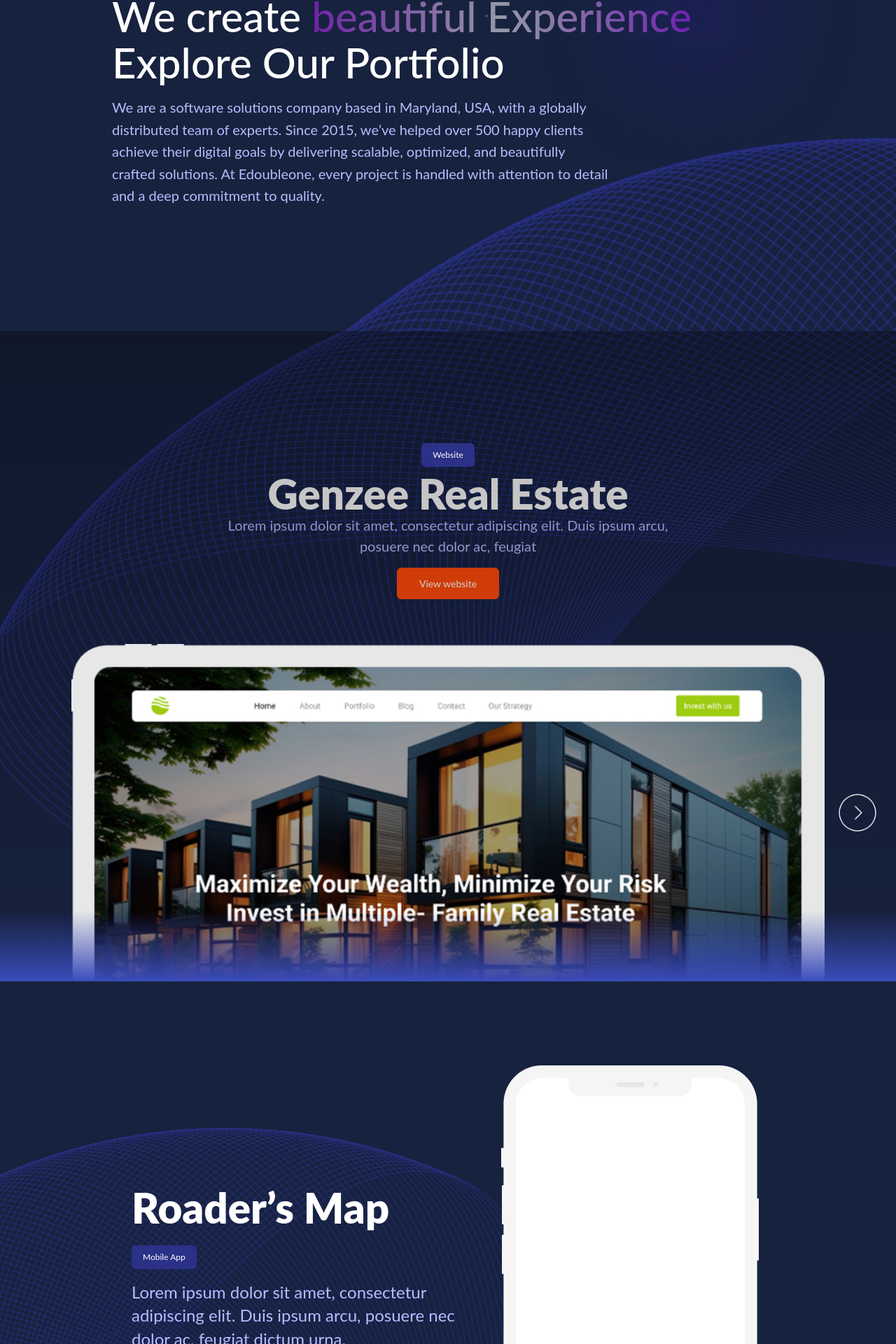
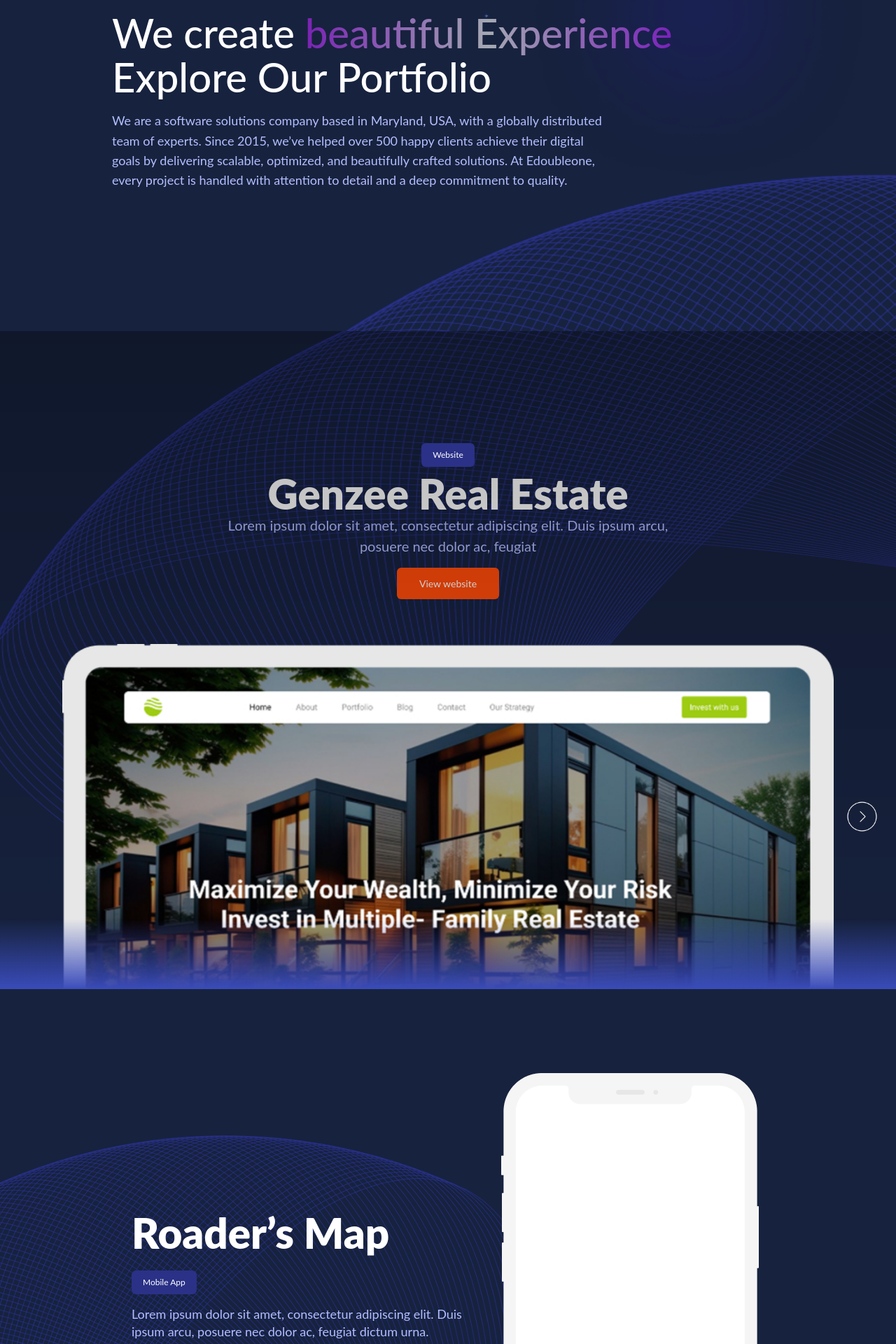
Before and after one commit to qutesly/E-DOUBLEONE-INC, a React (Create React App) app: page / in a window 1280 px wide. Shown: the part 292-2212 px from the top of the page at 70% size. Built offline with nearby package versions, Linux system fonts and the light colour scheme.

Commit message:
first commit

```diff
--- a/src/components/Home/ContactUs.jsx
+++ b/src/components/Home/ContactUs.jsx
@@ -3,8 +3,8 @@
 
 const ContactUs = () => {
   return (
-    <div className="w-full relative flex items-center justify-center px-4 sm:px-6 md:px-10 py-10 overflow-hidden"> {/* ✅ Added padding and removed overflow issues */}
-  <div className="w-full max-w-[950px] bg-gradient-to-tl from-black to-white rounded-2xl p-[1px] mt-20 lg:mt-[20rem]">
+    <div className="w-full border relative flex items-center justify-center px-4 sm:px-6 md:px-10 py-10 overflow-hidden"> {/* ✅ Added padding and removed overflow issues */}
+  <div className="w-full max-w-[950px] bg-gradient-to-tl from-black to-white rounded-2xl p-[1px] mt-20 lg:mt-[10rem]">
     <div className="flex flex-col lg:flex-row items-start justify-between py-10 px-6 sm:px-10 bg-[#283082] rounded-2xl text-white">
 
       {/* Left Contact Info Section */}
--- a/src/components/Home/Custom-button.jsx
+++ b/src/components/Home/Custom-button.jsx
@@ -14,7 +14,7 @@
     <>
       <button
         onClick={handleClick}
-        className={`${className} min-w-[40px] bg-[#FF4B0A] px-8 py-3 text-white text-[10px] md:text-[14px] rounded-md flex items-center justify-center opacity-100 hover:opacity-30 transition-opacity `}
+        className={`${className} min-w-[40px] bg-[#FF4B0A] px-8 py-3 text-white text-[10px] md:text-[14px] rounded-md flex items-center justify-center  hover:bg-[#ff4c1fb4] cursor-pointer transition-opacity `}
       >
         {title}
       </button>
--- a/src/components/Home/Hero.component.jsx
+++ b/src/components/Home/Hero.component.jsx
@@ -11,7 +11,7 @@
   return (
     <div className="w-full h-full md:h-[80vh]">
       <div className="relative h-full px-10 md:px-40  flex  flex-col text-white">
-        <div className="w-[640.03px] lg:w-[2000.98px] h-[1000.98px] xl:flex absolute bottom-[0] right-[0] z-[-10]">
+        <div className="w-[640.03px] lg:w-[2000px] h-[810px] xl:flex absolute bottom-[0] right-[0] z-[-10]">
           <img
             data-aos="zoom-in-down"
             className="w-full h-full "
@@ -24,22 +24,23 @@
         </div>
         <div className="w-full h-full mb-5 z-10 flex items-start justify-center flex-col">
           <h1
-            className="text-[24px] md:text-[60px] font-[500]  leading-[110%] "
+            className="text-[24px] md:text-[58px] font-[500]  leading-[110%] "
             data-aos="slide-right"
           >
             We create{" "}
             <span
-              className="animate-pulse text-[24px]  md:text-[60px] bg-gradient-to-r from-[#B923FF] via-[#fff] to-[#B923FF] bg-clip-text text-transparent font-[500]"
+              className="animate-pulse text-[24px]  md:text-[58px] bg-gradient-to-r from-[#B923FF] via-[#fff] to-[#B923FF] bg-clip-text text-transparent font-[500]"
+              data-aos="slide-left"
             >
               beautiful Experience
             </span>{" "}
           </h1>
 
-            <h1 className="text-[18px] md:text-[60px] leading-[110%] font-[500] mb-4" data-aos="slide-right" >
+            <h1 className="text-[18px] md:text-[58px] leading-[110%] font-[500] mb-4" data-aos="slide-right" >
             Explore Our Portfolio
           </h1>
 
-          <p className="w-full text-[12px] text-[#B4BEFF] md:text-[20px] font-[400] leading-[157%] lg:w-[709px] mb-4 md:mb-0" data-aos="fade-up">
+          <p className="w-full text-[12px] text-[#B4BEFF] md:text-[18px] font-[400] leading-[157%] lg:w-[709px] mb-4 md:mb-0" data-aos="fade-up">
             We are a software solutions company based in Maryland, USA, with a
             globally distributed team of experts. Since 2015, we’ve helped over
             500 happy clients achieve their digital goals by delivering
--- a/src/components/Home/Section1.component.jsx
+++ b/src/components/Home/Section1.component.jsx
@@ -91,7 +91,7 @@
             current === 0
               ? "opacity-0 cursor-not-allowed"
               : "cursor-pointer hover:opacity-80"
-          } w-[30px] md:w-[64px]`}
+          } w-[30px] md:w-[50px]`}
         >
           <img
             className="cursor-pointer w-full"
@@ -102,7 +102,7 @@
 
         {/* Image container with Union bg */}
         <div className="w-full md:w-[1114px] relative flex items-center justify-center">
-          <div className="w-[330px] md:w-full h-[300px] md:h-full">
+          <div className="w-[450px] md:w-full h-[250px] md:h-full">
             <img
             className="w-full h-full object-fill "
             src="./images/Union.png"
@@ -111,7 +111,7 @@
           />
           </div>
 
-          <div className="absolute w-[100%] h-[280px] md:h-full top-1/2 left-1/2 aspect-[1/1] transform -translate-x-1/2 -translate-y-1/2 flex items-center justify-center px-4 md:px-8 pt-2 md:pt-8 overflow-hidden">
+          <div className="absolute w-[100%] h-[210px] md:h-full top-1/2 left-1/2 aspect-[1/1] transform -translate-x-1/2 -translate-y-1/2 flex items-center justify-center px-4 md:px-8 pt-2 md:pt-8 overflow-hidden">
             <img
               key={current}
               className="w-full h-full object-fill rounded-lg "
@@ -130,7 +130,7 @@
             current === photos.length - 1
               ? "opacity-0 cursor-not-allowed"
               : "cursor-pointer hover:opacity-80"
-          } w-[30px] md:w-[64px] `}
+          } w-[30px] md:w-[50px] `}
         >
           <img
             className="cursor-pointer w-full"
--- a/src/components/Home/Section2.component.jsx
+++ b/src/components/Home/Section2.component.jsx
@@ -46,7 +46,7 @@
             </button>
 
             {/* Description */}
-            <p className="text-[12px] sm:text-[18px] text-[#B4BEFF] lg:text-[24px] mb-4 leading-[1.4] break-words">
+            <p className="text-[12px]  text-[#B4BEFF] md:text-[18px] mb-4 leading-[1.4] break-words">
               Lorem ipsum dolor sit amet, consectetur adipiscing elit. Duis
               ipsum arcu, posuere nec dolor ac, feugiat dictum urna.
             </p>
--- a/src/components/Home/Section3.component.jsx
+++ b/src/components/Home/Section3.component.jsx
@@ -18,8 +18,8 @@
     />
   </div>
 
-  <div className="flex flex-col text-white mt-[3rem] md:mt-[10rem] px-6 sm:px-10 md:px-20 lg:px-40 mb-5 z-50">
-    <h1 className="text-[20px] lg:text-[60px] font-[900] text-start leading-[36px] md:leading-[75px] mt-8 mb-4 w-full max-w-[606px]">
+  <div className="flex flex-col text-white mt-[3rem] md:mt-[5rem] px-6 sm:px-10 md:px-20 lg:px-40 mb-5 z-50">
+    <h1 className="text-[30px] lg:text-[58px] font-[900] text-start leading-[40px] md:leading-[60px] mt-8 mb-4 w-full max-w-[300px] md:max-w-[606px]">
       More Projects From our Archive
     </h1>
 
```
Also changed, not shown: public/images/oversabi-nurse(1).png (added).
